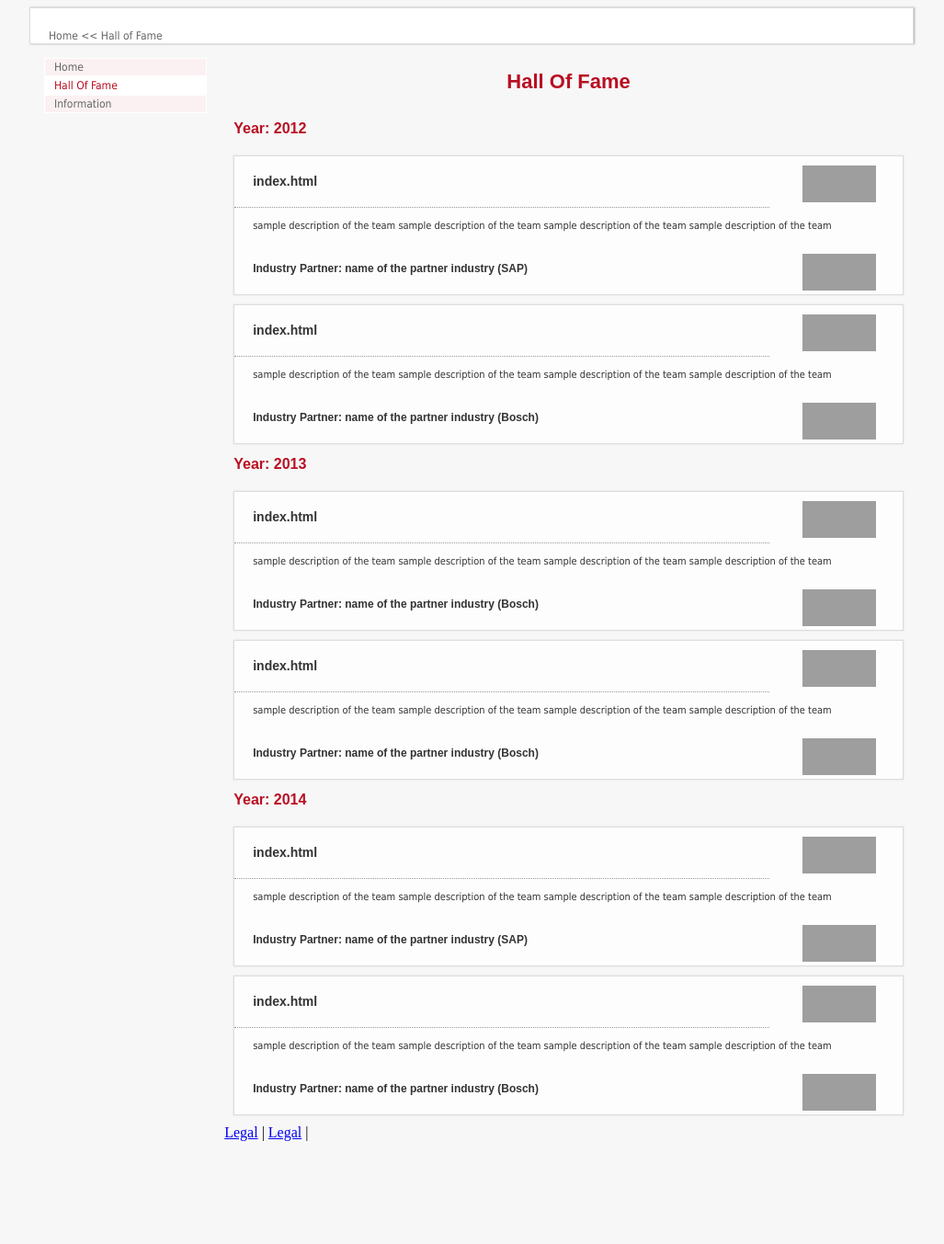
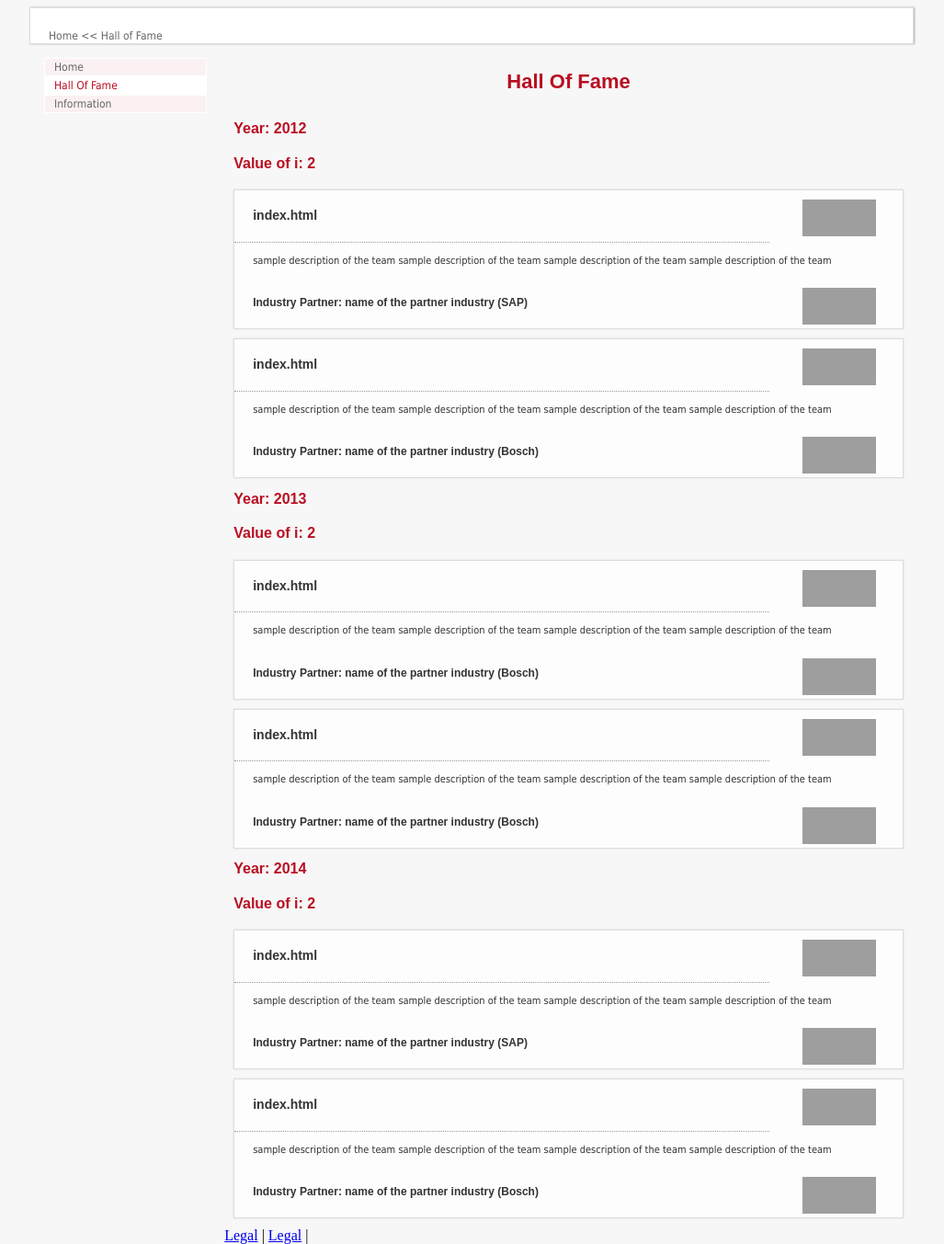
Before and after one commit to ankit09goyal/ankit09goyal.github.io, a Jekyll site: the page built from hof.html, in a window 1280 px wide, cut to the strip 0-1353 px from the top of the page. Shown: the whole strip at 92% size, without its empty margins (127-1154 px from the left). Built offline with Jekyll 4.4.1, drawn with Linux system fonts in a browser that asks for light colours; before the commit the page ends 1241 px from its top, so only the background shows below that; grey boxes are pictures that could not be loaded.

Commit message:
Update halloffame.html

```diff
--- a/_layouts/halloffame.html
+++ b/_layouts/halloffame.html
@@ -35,7 +35,7 @@ layout: home
                <!-- div year starts -->
                <div class="year">
                   <h2>Year: {{ page.year }}</h2>
-
+                  <h2>Value of i: {{ i }}</h2>
              <!-- div added only to add dotted line -->
                   <div class"dottedLineDiv">
               {% endif %}
```
Also changed, not shown: other parts of _layouts/halloffame.html (+1 -0 lines).
